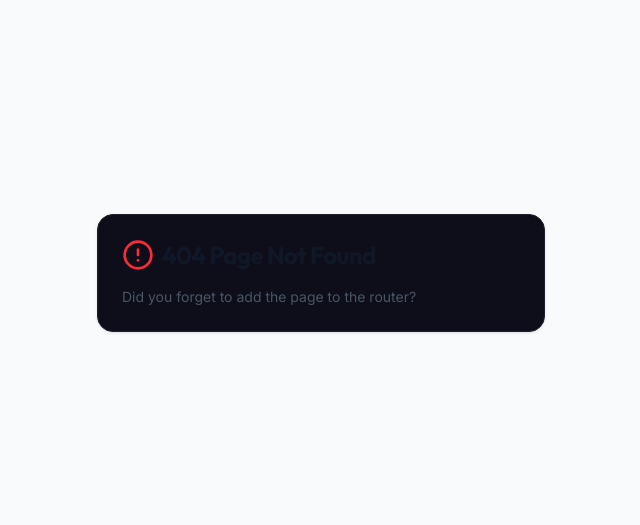
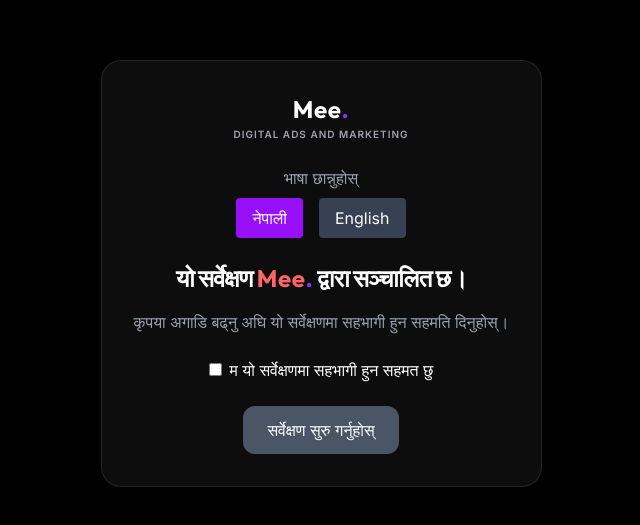
Before and after one commit to meeAsim/mee, a React (Vite) app: page /survey in a window 1280 px wide. Before the commit this address had no page. Shown: the part 127-652 px from the top of the page, without its empty margins (319-959 px from the left). Built offline with nearby package versions, Linux system fonts and the light colour scheme.

Commit message:
Update entire project

```diff
--- a/src/App.tsx
+++ b/src/App.tsx
@@ -7,6 +7,7 @@
 import AllProjects from "@/pages/AllProjects";
 import CaseStudies from "@/pages/Casestudies";
 import NotFound from "@/pages/not-found";
+import Survey from "./pages/Survey";
 
 const queryClient = new QueryClient();
 
@@ -16,6 +17,7 @@
       <Route path="/" component={Home} />
       <Route path="/projects" component={AllProjects} />
       <Route path="/casestudies" component={CaseStudies} />
+      <Route path="/survey" component={Survey} />
       <Route component={NotFound} />
     </Switch>
   );
--- /dev/null
+++ b/src/pages/Survey.tsx
@@ -0,0 +1,150 @@
+import { useState, useEffect } from "react";
+
+export default function Survey() {
+  const [agreed, setAgreed] = useState(false);
+  const [submitted, setSubmitted] = useState(false);
+
+  // ✅ FIX: strict type
+  const [language, setLanguage] = useState<"np" | "en">("np");
+
+  useEffect(() => {
+    const params = new URLSearchParams(window.location.search);
+    const name = params.get("name");
+  }, []);
+
+  const text = {
+    np: {
+      title: (
+        <span>
+          यो सर्वेक्षण{" "}
+          <span className="text-2xl font-display font-bold text-red-400 tracking-wide">
+            Mee<span className="text-primary">.</span>
+          </span>{" "}
+          द्वारा सञ्चालित छ।
+        </span>
+      ),
+      desc: "कृपया अगाडि बढ्नु अघि यो सर्वेक्षणमा सहभागी हुन सहमति दिनुहोस्।",
+      agree: "म यो सर्वेक्षणमा सहभागी हुन सहमत छु",
+      proceed: "सर्वेक्षण सुरु गर्नुहोस्",
+      thank: "धन्यवाद",
+      thankDesc: "हामी तपाईंको प्रतिक्रिया प्रति आभारी छौं।",
+      chooseLang: "भाषा छान्नुहोस्",
+    },
+    en: {
+      title: (
+        <span>
+          This Survey powered by{" "}
+          <span className="text-2xl font-display font-bold text-red-400 tracking-wide">
+            Mee<span className="text-primary">.</span>
+          </span>
+        </span>
+      ),
+      desc: "Please acknowledge before proceeding to the survey.",
+      agree: "I agree to participate in this survey",
+      proceed: "Proceed to Survey",
+      thank: "Thank you",
+      thankDesc: "We appreciate your valuable feedback.",
+      chooseLang: "Choose Language",
+    },
+  };
+
+  // ✅ Now works (typed correctly)
+  const t = text[language];
+
+  const handleProceed = () => {
+    // ✅ FIX: typed object
+    const surveyLinks: Record<"np" | "en", string> = {
+      np: "https://forms.gle/3kbAERwvn5px6WkD8",
+      en: "https://forms.gle/3kbAERwvn5px6WkD8",
+    };
+
+    window.location.href = surveyLinks[language];
+  };
+
+  if (submitted) {
+    return (
+      <div className="min-h-screen flex items-center justify-center bg-black text-white">
+        <div className="text-center">
+          <h1 className="text-lg font-bold mb-4">
+            {t.thank} ! 🎉
+          </h1>
+          <p className="text-gray-400">{t.thankDesc}</p>
+        </div>
+      </div>
+    );
+  }
+
+  return (
+    <div className="min-h-screen flex items-center justify-center bg-black text-white px-6">
+      <div className="max-w-xl bg-white/5 border border-white/10 rounded-2xl p-8 text-center">
+
+        {/* Logo */}
+        <div className="flex flex-col mb-6">
+          <a
+            href="/"
+            onClick={(e) => {
+              e.preventDefault();
+              window.location.href = "/"; // ✅ FIXED (removed navigate)
+            }}
+            className="text-2xl font-display font-bold text-foreground tracking-wide"
+          >
+            Mee<span className="text-primary">.</span>
+          </a>
+
+          <span className="hidden sm:block text-[10px] text-muted-foreground uppercase tracking-widest font-semibold mt-0.5">
+            Digital Ads and Marketing
+          </span>
+        </div>
+
+        {/* Language selector */}
+        <div className="mb-6">
+          <p className="text-gray-400 mb-2">{t.chooseLang}</p>
+
+          <div className="flex justify-center gap-4">
+            <button
+              onClick={() => setLanguage("np")}
+              className={`px-4 py-2 rounded ${
+                language === "np" ? "bg-purple-600" : "bg-gray-700"
+              }`}
+            >
+              नेपाली
+            </button>
+
+            <button
+              onClick={() => setLanguage("en")}
+              className={`px-4 py-2 rounded ${
+                language === "en" ? "bg-purple-600" : "bg-gray-700"
+              }`}
+            >
+              English
+            </button>
+          </div>
+        </div>
+
+        <h1 className="text-2xl font-bold mb-4">{t.title}</h1>
+
+        <p className="text-gray-400 mb-6">{t.desc}</p>
+
+        <label className="flex items-center gap-2 justify-center mb-6">
+          <input
+            type="checkbox"
+            onChange={(e) => setAgreed(e.target.checked)}
+          />
+          {t.agree}
+        </label>
+
+        <button
+          disabled={!agreed}
+          onClick={handleProceed}
+          className={`px-6 py-3 rounded-lg ${
+            agreed
+              ? "bg-purple-600 hover:bg-purple-700"
+              : "bg-gray-600 cursor-not-allowed"
+          }`}
+        >
+          {t.proceed}
+        </button>
+      </div>
+    </div>
+  );
+}
```
Also changed, not shown: 1 other file (tests, documents, lock files or other folders).
